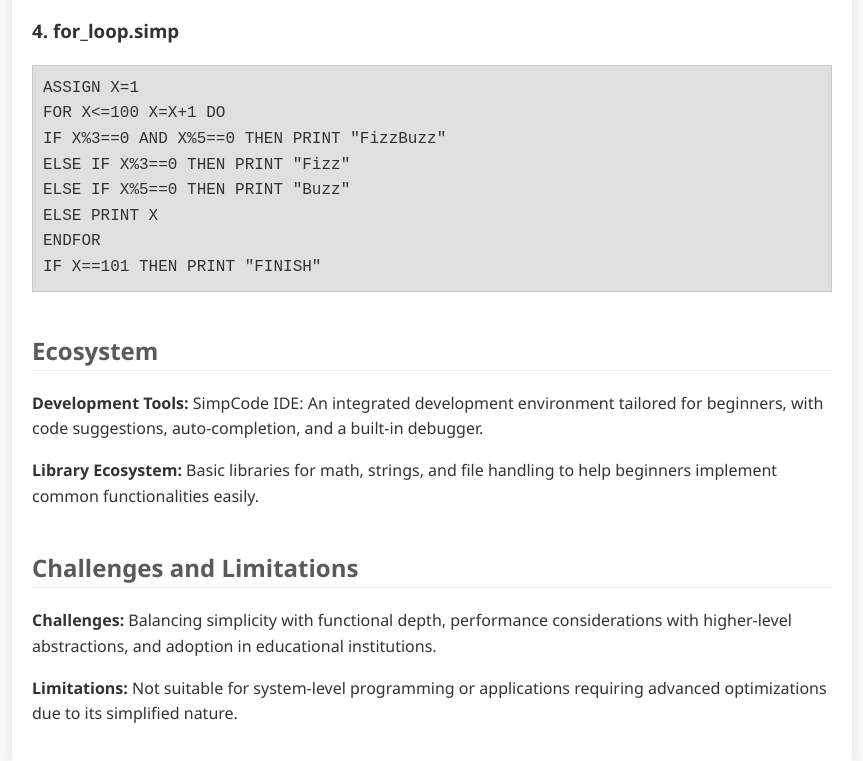
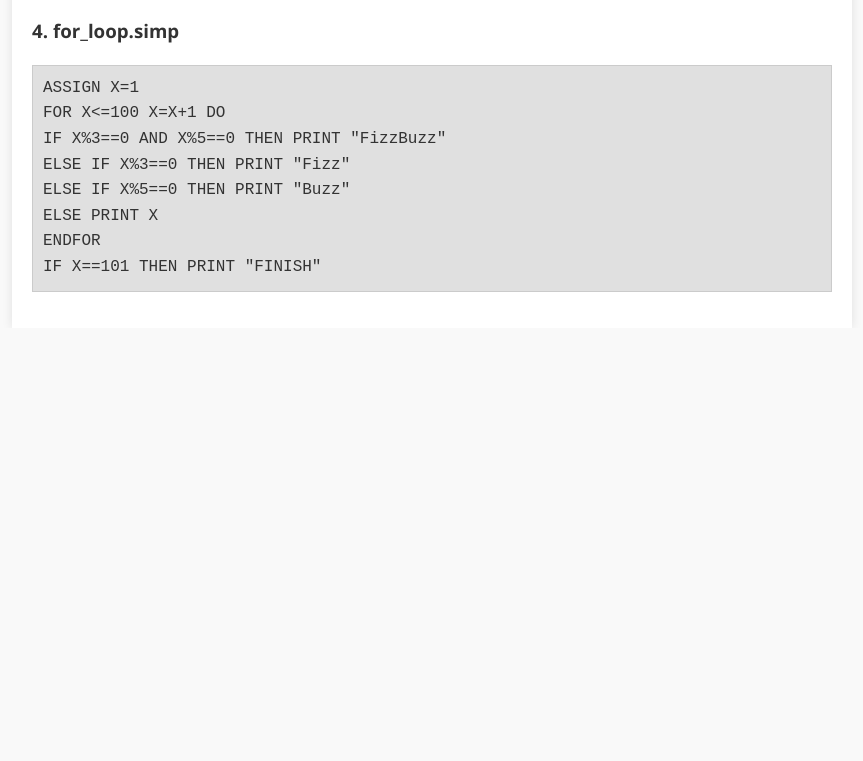
Before and after one commit to JM-2023/SimpCode, a plain HTML site: page index.html in a window 1280 px wide. Shown: the part 1705-2466 px from the top of the page, without its empty margins (208-1071 px from the left). After the commit the page ends 2033 px from the top, so only its background shows below. Drawn offline with Linux system fonts and the light colour scheme.

Commit message:
Add files via upload

```diff
--- a/index.html
+++ b/index.html
@@ -100,14 +100,3 @@ ELSE IF X%5==0 THEN PRINT "Buzz"
 ELSE PRINT X
 ENDFOR
 IF X==101 THEN PRINT "FINISH"</pre>
-
-        <h2>Ecosystem</h2>
-        <p><strong>Development Tools:</strong> SimpCode IDE: An integrated development environment tailored for beginners, with code suggestions, auto-completion, and a built-in debugger.</p>
-        <p><strong>Library Ecosystem:</strong> Basic libraries for math, strings, and file handling to help beginners implement common functionalities easily.</p>
-
-        <h2>Challenges and Limitations</h2>
-        <p><strong>Challenges:</strong> Balancing simplicity with functional depth, performance considerations with higher-level abstractions, and adoption in educational institutions.</p>
-        <p><strong>Limitations:</strong> Not suitable for system-level programming or applications requiring advanced optimizations due to its simplified nature.</p>
-    </div>
-</body>
-</html>
```
